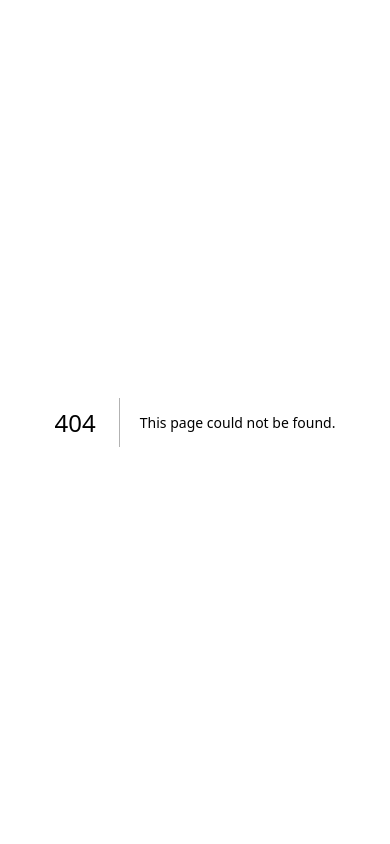
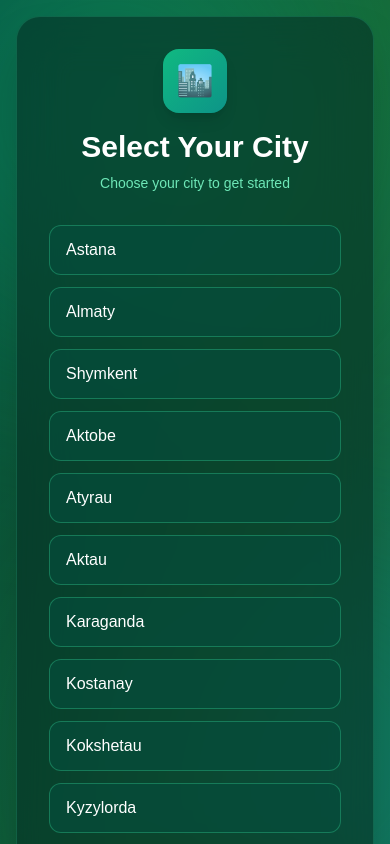
Before and after one commit to AkerkeAI/QaitaJanaru, a Next.js app: page /select-city in a window 390 px wide. Before the commit this address had no page. Shown: the top 844 px of the page. Built offline with nearby package versions, Linux system fonts and the light colour scheme; no server answers.

Commit message:
Improve QR onboarding flow and mobile city selector

```diff
--- a/app/lib/api.ts
+++ b/app/lib/api.ts
@@ -241,6 +241,29 @@ export async function getProfile(userId: string): Promise<ProfileResponse> {
 
 // ─── Google Auth ───────────────────────────────────────────────────────────────
 
+export async function updateProfile(
+  userId: string,
+  data: Partial<{ city: string; full_name: string; institution: string; user_type: string }>,
+): Promise<ProfileResponse> {
+  const response = await fetch(`${API_URL}/profile/${userId}`, {
+    method: "PATCH",
+    headers: {
+      "Content-Type": "application/json",
+    },
+    body: JSON.stringify(data),
+  });
+
+  if (!response.ok) {
+    const error: ApiError = await response.json();
+    const errorCode = error.detail;
+    throw new Error(
+      ERROR_CODE_MAP[errorCode] || errorCode || "Failed to update profile",
+    );
+  }
+
+  return response.json();
+}
+
 export async function googleAuth(
   data: GoogleAuthRequest,
 ): Promise<GoogleAuthResponse> {
--- a/app/login/page.tsx
+++ b/app/login/page.tsx
@@ -194,7 +194,12 @@ export default function LoginPage() {
         profile.total_scans.toString(),
       );
 
-      router.push(nextPath || "/profile");
+      // Check if city is missing or "unknown"
+      if (!profile.city || profile.city.toLowerCase() === "unknown") {
+        router.push(`/select-city?next=${encodeURIComponent(nextPath || "/profile")}`);
+      } else {
+        router.push(nextPath || "/profile");
+      }
     } catch (err) {
       const errorMessage =
         err instanceof Error ? err.message : "Google authentication failed";
--- a/app/messages/en.ts
+++ b/app/messages/en.ts
@@ -298,7 +298,13 @@ export const messages: Messages = {
     viewDetails: "View Details",
     whereToRedeem: "Where to Redeem",
   },
-
+  selectCity: {
+    title: "Select Your City",
+    subtitle: "Choose your city to get started",
+    selectCity: "Select city",
+    continue: "Continue",
+    loading: "Saving...",
+  },
   recyclingMap: {
     title: "Recycling Map",
     subtitle: "Find recycling centers near you",
--- a/app/messages/kz.ts
+++ b/app/messages/kz.ts
@@ -297,6 +297,13 @@ export const messages: Messages = {
     route: "Маршрут",
     viewDetails: "Толығырақ",
     whereToRedeem: "Қайдан алуға болады",
+  },
+  selectCity: {
+    title: "Қалаңызды таңдаңыз",
+    subtitle: "Бастау үшін қаланы таңдаңыз",
+    selectCity: "Қаланы таңдаңыз",
+    continue: "Жалғастыру",
+    loading: "Сақталуды...",
   },
   recyclingMap: {
     title: "Қайта өңдеу картасы",
--- a/app/messages/ru.ts
+++ b/app/messages/ru.ts
@@ -297,6 +297,13 @@ export const messages: Messages = {
     route: "Маршрут",
     viewDetails: "Подробнее",
     whereToRedeem: "Где получить",
+  },
+  selectCity: {
+    title: "Выберите ваш город",
+    subtitle: "Выберите город, чтобы начать",
+    selectCity: "Выберите город",
+    continue: "Продолжить",
+    loading: "Сохранение...",
   },
   recyclingMap: {
     title: "Карта переработки",
--- a/app/register/page.tsx
+++ b/app/register/page.tsx
@@ -51,10 +51,20 @@ function InlineDropdown({
 }: InlineDropdownProps) {
   const wrapperRef   = useRef<HTMLDivElement>(null);
   const selectedLabel = options.find((o) => o.value === selected)?.label ?? "";
+  const [isMobile, setIsMobile] = useState(false);
 
-  // Close when clicking/tapping outside the wrapper
   useEffect(() => {
-    if (!isOpen) return;
+    const checkMobile = () => {
+      setIsMobile(window.innerWidth < 768);
+    };
+    checkMobile();
+    window.addEventListener("resize", checkMobile);
+    return () => window.removeEventListener("resize", checkMobile);
+  }, []);
+
+  // Close when clicking/tapping outside the wrapper (for desktop only)
+  useEffect(() => {
+    if (!isOpen || isMobile) return;
     const handler = (e: MouseEvent | TouchEvent) => {
       if (wrapperRef.current && !wrapperRef.current.contains(e.target as Node)) {
         onClose();
@@ -66,7 +76,12 @@ function InlineDropdown({
       document.removeEventListener("mousedown", handler);
       document.removeEventListener("touchstart", handler);
     };
-  }, [isOpen, onClose]);
+  }, [isOpen, onClose, isMobile]);
+
+  const handleSelect = (value: string) => {
+    onSelect(value);
+    onClose();
+  };
 
   return (
     <div ref={wrapperRef} className="relative">
@@ -104,15 +119,14 @@ function InlineDropdown({
         </svg>
       </button>
 
-      {/* ── Option list ── */}
-      {isOpen && (
+      {/* ── Desktop dropdown ── */}
+      {isOpen && !isMobile && (
         <ul
           role="listbox"
           className="absolute left-0 right-0 mt-1 rounded-xl shadow-2xl border border-emerald-600/50 overflow-hidden"
           style={{
             background: "#0a3d24",
             zIndex:      200,
-            // Constrain max-height so long lists don't overflow on small screens
             maxHeight:   "220px",
             overflowY:   "auto",
           }}
@@ -122,18 +136,13 @@ function InlineDropdown({
               key={opt.value}
               role="option"
               aria-selected={selected === opt.value}
-              // onMouseDown + preventDefault stops the trigger from blurring
-              // before selection registers — fixes the "click doesn't land" bug
               onMouseDown={(e) => {
                 e.preventDefault();
-                onSelect(opt.value);
-                onClose();
+                handleSelect(opt.value);
               }}
-              // onTouchEnd handles iOS Safari where mousedown may not fire
               onTouchEnd={(e) => {
                 e.preventDefault();
-                onSelect(opt.value);
-                onClose();
+                handleSelect(opt.value);
               }}
               className="px-3.5 py-2.5 text-xs cursor-pointer select-none transition-colors font-medium touch-manipulation"
               style={{
@@ -153,6 +162,44 @@ function InlineDropdown({
             </li>
           ))}
         </ul>
+      )}
+
+      {/* ── Mobile modal ── */}
+      {isOpen && isMobile && (
+        <div className="fixed inset-0 z-[1000] flex flex-col bg-black/80">
+          <div className="flex-1" onClick={onClose} />
+          <div className="bg-[#0a3d24] rounded-t-3xl p-4 max-h-[70vh] overflow-y-auto">
+            <div className="flex items-center justify-between mb-4">
+              <h3 className="text-lg font-bold text-white">{placeholder}</h3>
+              <button
+                type="button"
+                onClick={onClose}
+                className="p-2 rounded-full text-white/70 hover:text-white"
+              >
+                <svg className="w-6 h-6" fill="none" stroke="currentColor" viewBox="0 0 24 24">
+                  <path strokeLinecap="round" strokeLinejoin="round" strokeWidth={2} d="M6 18L18 6M6 6l12 12" />
+                </svg>
+              </button>
+            </div>
+            <div className="space-y-2">
+              {options.map((opt) => (
+                <button
+                  key={opt.value}
+                  type="button"
+                  onClick={() => handleSelect(opt.value)}
+                  className="w-full px-4 py-4 rounded-xl border text-left font-medium transition-all"
+                  style={{
+                    background: selected === opt.value ? "rgba(16, 185, 129, 0.2)" : "rgba(6, 78, 59, 0.7)",
+                    borderColor: selected === opt.value ? "#10b981" : "rgba(52, 211, 153, 0.35)",
+                    color: "#ffffff",
+                  }}
+                >
+                  {opt.label}
+                </button>
+              ))}
+            </div>
+          </div>
+        </div>
       )}
     </div>
   );
@@ -362,7 +409,12 @@ export default function RegisterPage() {
         profile.total_scans.toString(),
       );
 
-      router.push(nextPath || "/profile");
+      // Check if city is missing or "unknown"
+      if (!profile.city || profile.city.toLowerCase() === "unknown") {
+        router.push(`/select-city?next=${encodeURIComponent(nextPath || "/profile")}`);
+      } else {
+        router.push(nextPath || "/profile");
+      }
     } catch (err) {
       const errorMessage =
         err instanceof Error ? err.message : "Google authentication failed";
--- a/app/rewards/page.tsx
+++ b/app/rewards/page.tsx
@@ -4,6 +4,7 @@ import { useState, useEffect, useCallback } from "react";
 import { useRouter } from "next/navigation";
 import { Sidebar } from "@/app/components/Sidebar";
 import { UserStatusHeader } from "@/app/components/UserStatusHeader";
+import { QrHeaderAction } from "@/app/components/qr/QrHeaderAction";
 import { useLanguage } from "@/app/contexts/LanguageContext";
 import { useTheme } from "@/app/contexts/ThemeContext";
 import { getProfile, ProfileResponse } from "@/app/lib/api";
@@ -182,7 +183,7 @@ export default function RewardsPage() {
       <Sidebar isOpen={sidebarOpen} onClose={() => setSidebarOpen(false)} />
 
       <div className="relative z-10 min-h-screen flex flex-col">
-        <header className="flex items-center gap-3 p-4 md:p-6 lg:p-8 flex-shrink-0">
+        <header className="flex items-center justify-between gap-3 p-4 md:p-6 lg:p-8 flex-shrink-0">
           <button
             onClick={() => setSidebarOpen(true)}
             className="p-3 rounded-2xl backdrop-blur-xl border hover:scale-105 transition-all duration-300 shadow-lg group"
@@ -206,6 +207,8 @@ export default function RewardsPage() {
           </button>
 
           {profile && <UserStatusHeader {...{ ecoPoints: profile.eco_points, streak: profile.streak, level: profile.level }} />}
+
+          <QrHeaderAction />
         </header>
 
         <div className="flex-1 px-4 pb-8 md:px-6 md:pb-12 lg:px-8 lg:pb-16">
--- /dev/null
+++ b/app/select-city/page.tsx
@@ -0,0 +1,118 @@
+"use client";
+
+import { useState } from "react";
+import { useRouter, useSearchParams } from "next/navigation";
+import { useLanguage } from "../contexts/LanguageContext";
+import { useTheme } from "../contexts/ThemeContext";
+import { updateProfile, getProfile } from "../lib/api";
+
+export default function SelectCityPage() {
+  const router = useRouter();
+  const searchParams = useSearchParams();
+  const nextPath = searchParams?.get("next") || "/profile";
+  const { messages } = useLanguage();
+  const { colors } = useTheme();
+
+  const [selectedCity, setSelectedCity] = useState("");
+  const [isLoading, setIsLoading] = useState(false);
+
+  const cities = Object.entries(messages.cities).map(([key, label]) => ({
+    value: key,
+    label,
+  }));
+
+  const handleContinue = async () => {
+    if (!selectedCity) return;
+    setIsLoading(true);
+    try {
+      const userId = localStorage.getItem("qaitaJanaru_user_id");
+      if (!userId) {
+        router.push("/login");
+        return;
+      }
+      await updateProfile(userId, { city: selectedCity });
+      const profile = await getProfile(userId);
+      localStorage.setItem("qaitaJanaru_city", profile.city || "Unknown");
+      router.push(nextPath);
+    } catch (err) {
+      console.error("Failed to update city:", err);
+    } finally {
+      setIsLoading(false);
+    }
+  };
+
+  return (
+    <main
+      className="min-h-screen relative overflow-hidden flex flex-col items-center justify-center p-4"
+      style={{ background: "linear-gradient(to bottom right, #064e3b, #166534, #0f766e)" }}
+    >
+      {/* Ambient blobs */}
+      <div className="pointer-events-none fixed inset-0 overflow-hidden">
+        <div
+          className="absolute -top-32 -left-32 w-[480px] h-[480px] rounded-full blur-[130px]"
+          style={{ background: "#10b981", opacity: 0.38, animation: "glowPulse 6s ease-in-out infinite" }}
+        />
+        <div
+          className="absolute -bottom-32 -right-32 w-[420px] h-[420px] rounded-full blur-[110px]"
+          style={{ background: "#0d9488", opacity: 0.28, animation: "glowPulse 8s ease-in-out infinite 2s" }}
+        />
+      </div>
+
+      <div className="relative z-10 w-full max-w-md">
+        <div
+          className="rounded-3xl p-8 border shadow-2xl"
+          style={{
+            background: "rgba(5, 46, 35, 0.58)",
+            backdropFilter: "blur(24px)",
+            WebkitBackdropFilter: "blur(24px)",
+            borderColor: "rgba(52, 211, 153, 0.22)",
+          }}
+        >
+          <div className="text-center mb-8">
+            <div
+              className="inline-flex items-center justify-center w-16 h-16 rounded-2xl mb-4 shadow-lg"
+              style={{ background: "linear-gradient(135deg, #10b981, #0d9488)" }}
+            >
+              <span className="text-3xl" role="img" aria-label="city">
+                🏙️
+              </span>
+            </div>
+            <h1 className="text-3xl font-bold text-white mb-2">{messages.selectCity.title}</h1>
+            <p className="text-sm" style={{ color: "#6ee7b7" }}>{messages.selectCity.subtitle}</p>
+          </div>
+
+          <div className="space-y-3 mb-8">
+            {cities.map((city) => (
+              <button
+                key={city.value}
+                type="button"
+                onClick={() => setSelectedCity(city.value)}
+                className="w-full px-4 py-3 rounded-xl border text-left font-medium transition-all duration-200"
+                style={{
+                  background: selectedCity === city.value ? "rgba(16, 185, 129, 0.2)" : "rgba(6, 78, 59, 0.7)",
+                  borderColor: selectedCity === city.value ? "#10b981" : "rgba(52, 211, 153, 0.35)",
+                  color: "#ffffff",
+                }}
+              >
+                {city.label}
+              </button>
+            ))}
+          </div>
+
+          <button
+            type="button"
+            onClick={handleContinue}
+            disabled={!selectedCity || isLoading}
+            className="w-full py-4 rounded-xl font-black text-sm uppercase tracking-widest transition-all duration-200 hover:scale-[1.02] hover:brightness-110 active:scale-[0.97] shadow-lg disabled:opacity-50 disabled:cursor-not-allowed disabled:hover:scale-100"
+            style={{
+              background: "linear-gradient(135deg, #10b981 0%, #059669 55%, #0d9488 100%)",
+              color: "#ffffff",
+            }}
+          >
+            {isLoading ? messages.selectCity.loading : messages.selectCity.continue}
+          </button>
+        </div>
+      </div>
+    </main>
+  );
+}
--- a/app/types/messages.ts
+++ b/app/types/messages.ts
@@ -609,4 +609,11 @@ export interface Messages {
     viewDetails: string;
     whereToRedeem: string;
   };
+  selectCity: {
+    title: string;
+    subtitle: string;
+    selectCity: string;
+    continue: string;
+    loading: string;
+  };
 }
```
Also changed, not shown: 2 other files (tests, documents, lock files or other folders).
